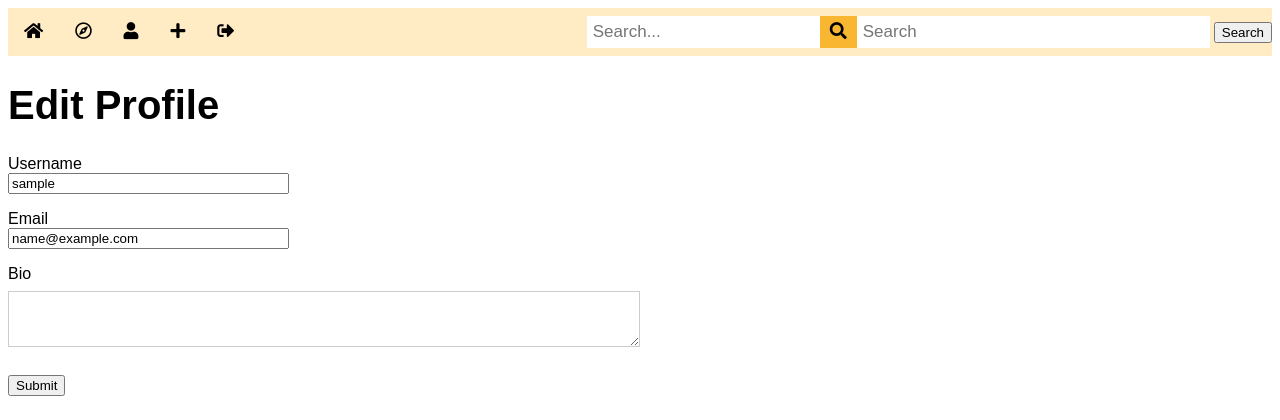
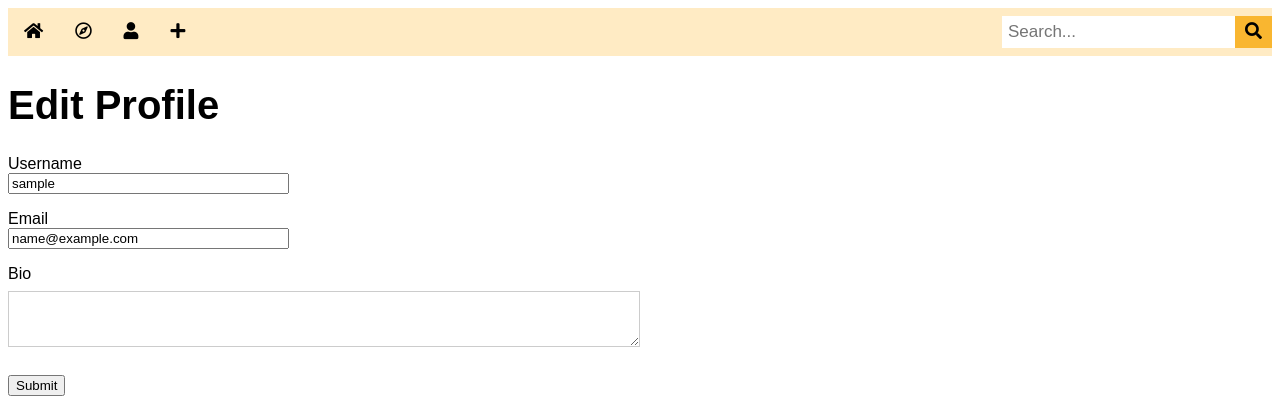
Before and after one commit to 23450728/AgileWebDev3403, a Flask app: page /edit_profile in a window 1280 px wide. Shown: the top 420 px of the page. Run offline with Flask 3, Linux system fonts and the light colour scheme; the visitor is signed in with stand-in values (Sample User, id 1); data comes from the database, SQL or seed files in the repository; both versions use the stored data as it was after the commit; some libraries are stand-ins or nearby versions.

Commit message:
Fixed errors from merge

```diff
--- a/app/templates/base.html
+++ b/app/templates/base.html
@@ -7,6 +7,7 @@
         <meta http-equiv="X-UA-Compatible" content="IE=edge">
         <meta name="viewport" content="width=device-width, initial-scale=1.0">
         <script src="/static/script.js" defer></script>
+    </head>
     <body>
         <div class="topnav">
             <a href="{{ url_for('home') }}"><i class="fas fa-home"></i></a>
@@ -19,20 +20,13 @@
             <a href="{{ url_for('post') }}"><i class="fas fa-plus"></i></a>
 
             {% if g.search_form %}
-                <div class="search-container">
-                    <form action="{{ url_for('search') }}" method="get" novalidate>
-                        {{ g.search_form.search(size=32, placeholder=g.search_form.search.label.text) }}
-                        {{ g.search_form.submit() }}
-                    </form>
-                </div>
-            <a href="{{ url_for('logout') }}"><i class="fas fa-sign-out-alt"></i></a>
-            {% endif %}
             <div class="search-container">
                 <form>
                     <input type="text" placeholder="Search..." name="search">
                     <button type="submit"><i class="fas fa-search"></i></button>
                 </form>
             </div>
+            {% endif %}
         </div>
 
         {% block content %}{% endblock %}
```
Also changed, not shown: app.db.
